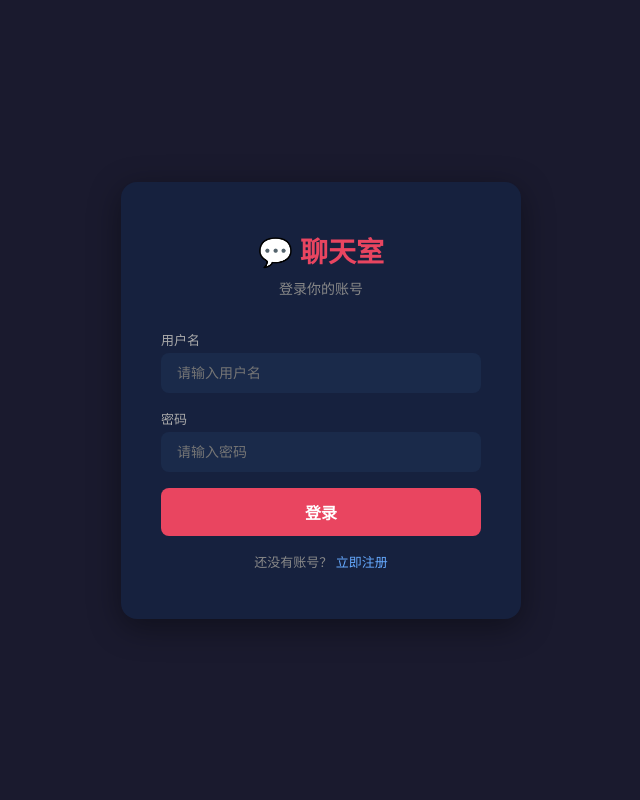
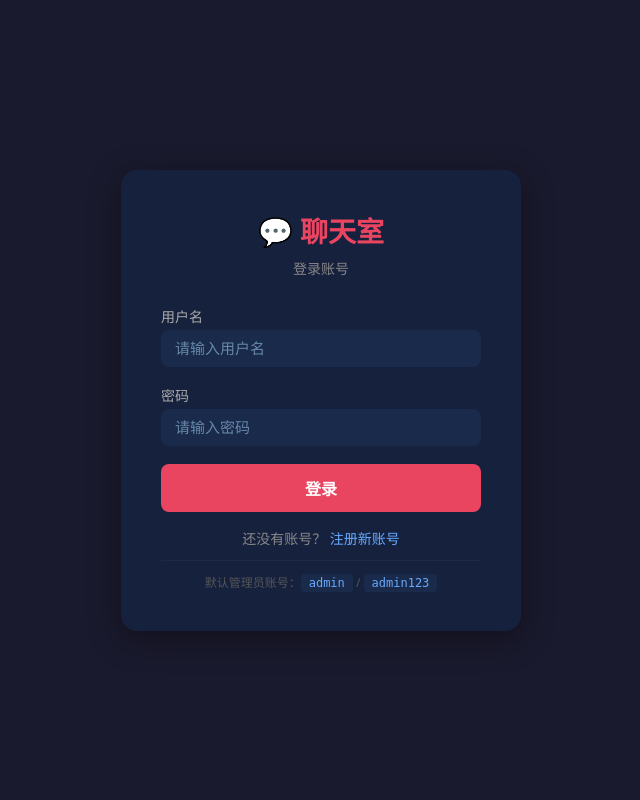
Before and after one commit to yingMC1/secret-chatting, a Flask app: page /login in a window 1280 px wide. Shown: the whole page, without its empty margins (319-959 px from the left). Run offline with Flask 3, Linux system fonts and the light colour scheme.

Commit message:
Update login.html

```diff
--- a/templates/login.html
+++ b/templates/login.html
@@ -6,88 +6,239 @@
     <title>登录 - 聊天室</title>
     <style>
         * { margin: 0; padding: 0; box-sizing: border-box; }
-        body { font-family: 'Segoe UI', sans-serif; background: #1a1a2e; min-height: 100vh; display: flex; justify-content: center; align-items: center; }
-        .login-box { background: #16213e; padding: 48px 40px; border-radius: 16px; width: 100%; max-width: 400px; box-shadow: 0 8px 32px rgba(0,0,0,0.4); }
-        .login-box h1 { color: #e94560; text-align: center; margin-bottom: 8px; font-size: 28px; }
-        .login-box .sub { color: #888; text-align: center; margin-bottom: 32px; font-size: 14px; }
-        .login-box label { color: #aaa; font-size: 13px; display: block; margin-bottom: 4px; }
-        .login-box input { width: 100%; padding: 12px 16px; border: none; border-radius: 8px; background: #1a2a4a; color: #eee; font-size: 14px; margin-bottom: 16px; outline: none; }
-        .login-box input:focus { border: 2px solid #e94560; }
-        .login-box .btn { width: 100%; padding: 12px; border: none; border-radius: 8px; background: #e94560; color: #fff; font-size: 16px; font-weight: bold; cursor: pointer; transition: 0.3s; }
-        .login-box .btn:hover { background: #c73652; }
-        .login-box .switch { text-align: center; margin-top: 16px; color: #888; font-size: 13px; }
-        .login-box .switch a { color: #66aaff; cursor: pointer; text-decoration: none; }
-        .login-box .switch a:hover { text-decoration: underline; }
-        .login-box .error { background: #cc3344; color: #fff; padding: 10px 14px; border-radius: 8px; margin-bottom: 16px; display: none; font-size: 13px; }
+        body {
+            font-family: 'Segoe UI', sans-serif;
+            background: #1a1a2e;
+            min-height: 100vh;
+            display: flex;
+            justify-content: center;
+            align-items: center;
+            color: #eee;
+        }
+        .container {
+            background: #16213e;
+            padding: 40px;
+            border-radius: 16px;
+            width: 100%;
+            max-width: 400px;
+            box-shadow: 0 8px 32px rgba(0,0,0,0.4);
+        }
+        .container h1 {
+            text-align: center;
+            color: #e94560;
+            margin-bottom: 8px;
+            font-size: 28px;
+        }
+        .container .subtitle {
+            text-align: center;
+            color: #888;
+            font-size: 14px;
+            margin-bottom: 28px;
+        }
+        .form-group {
+            margin-bottom: 18px;
+        }
+        .form-group label {
+            display: block;
+            font-size: 14px;
+            color: #aaa;
+            margin-bottom: 4px;
+        }
+        .form-group input {
+            width: 100%;
+            padding: 10px 14px;
+            border: none;
+            border-radius: 8px;
+            background: #1a2a4a;
+            color: #eee;
+            font-size: 15px;
+            outline: none;
+            transition: 0.3s;
+        }
+        .form-group input:focus {
+            background: #0f3460;
+            box-shadow: 0 0 0 2px #e94560;
+        }
+        .form-group input::placeholder { color: #6688aa; }
+        .btn {
+            width: 100%;
+            padding: 12px;
+            border: none;
+            border-radius: 8px;
+            background: #e94560;
+            color: #fff;
+            font-size: 16px;
+            cursor: pointer;
+            transition: 0.3s;
+            font-weight: bold;
+        }
+        .btn:hover { background: #c73652; }
+        .btn:disabled { opacity: 0.6; cursor: not-allowed; }
+        .toggle-mode {
+            text-align: center;
+            margin-top: 16px;
+            font-size: 14px;
+            color: #888;
+        }
+        .toggle-mode a {
+            color: #66aaff;
+            text-decoration: none;
+            cursor: pointer;
+        }
+        .toggle-mode a:hover { text-decoration: underline; }
+        .error-msg {
+            background: #cc3344;
+            padding: 10px 14px;
+            border-radius: 8px;
+            font-size: 14px;
+            margin-bottom: 16px;
+            display: none;
+        }
+        .error-msg.show { display: block; }
+        .success-msg {
+            background: #0f8a5a;
+            padding: 10px 14px;
+            border-radius: 8px;
+            font-size: 14px;
+            margin-bottom: 16px;
+            display: none;
+        }
+        .success-msg.show { display: block; }
+        .default-hint {
+            text-align: center;
+            font-size: 12px;
+            color: #555;
+            margin-top: 12px;
+            border-top: 1px solid #1a2a4a;
+            padding-top: 12px;
+        }
+        .default-hint code {
+            background: #1a2a4a;
+            padding: 2px 8px;
+            border-radius: 4px;
+            color: #66aaff;
+        }
     </style>
 </head>
 <body>
-<div class="login-box">
+    <div class="container">
         <h1>💬 聊天室</h1>
-    <p class="sub" id="formTitle">登录你的账号</p>
-    <div class="error" id="errorMsg"></div>
+        <div class="subtitle" id="modeTitle">登录账号</div>
 
-    <form id="loginForm" onsubmit="return handleSubmit()">
-        <label>用户名</label>
-        <input type="text" id="username" placeholder="请输入用户名" required>
+        <div class="error-msg" id="errorMsg"></div>
+        <div class="success-msg" id="successMsg"></div>
 
-        <label>密码</label>
-        <input type="password" id="password" placeholder="请输入密码" required>
-
+        <form id="authForm" onsubmit="handleSubmit(event)">
+            <div class="form-group">
+                <label for="username">用户名</label>
+                <input type="text" id="username" placeholder="请输入用户名" required autocomplete="username">
+            </div>
+            <div class="form-group">
+                <label for="password">密码</label>
+                <input type="password" id="password" placeholder="请输入密码" required autocomplete="current-password">
+            </div>
             <button type="submit" class="btn" id="submitBtn">登录</button>
         </form>
 
-    <div class="switch">
-        <span id="switchText">还没有账号？</span>
-        <a id="switchLink" onclick="toggleMode()">立即注册</a>
+        <div class="toggle-mode">
+            <span id="toggleText">还没有账号？</span>
+            <a id="toggleLink" onclick="toggleMode()">注册新账号</a>
+        </div>
+
+        <div class="default-hint">
+            默认管理员账号：<code>admin</code> / <code>admin123</code>
         </div>
     </div>
 
     <script>
-    let isLogin = true;
+        let isLoginMode = true;
 
         function toggleMode() {
-        isLogin = !isLogin;
-        document.getElementById('formTitle').textContent = isLogin ? '登录你的账号' : '创建新账号';
-        document.getElementById('submitBtn').textContent = isLogin ? '登录' : '注册';
-        document.getElementById('switchText').textContent = isLogin ? '还没有账号？' : '已有账号？';
-        document.getElementById('switchLink').textContent = isLogin ? '立即注册' : '去登录';
-        document.getElementById('errorMsg').style.display = 'none';
+            isLoginMode = !isLoginMode;
+            const title = document.getElementById('modeTitle');
+            const btn = document.getElementById('submitBtn');
+            const toggleText = document.getElementById('toggleText');
+            const toggleLink = document.getElementById('toggleLink');
+
+            if (isLoginMode) {
+                title.textContent = '登录账号';
+                btn.textContent = '登录';
+                toggleText.textContent = '还没有账号？';
+                toggleLink.textContent = '注册新账号';
+            } else {
+                title.textContent = '注册新账号';
+                btn.textContent = '注册';
+                toggleText.textContent = '已有账号？';
+                toggleLink.textContent = '去登录';
+            }
+            document.getElementById('errorMsg').classList.remove('show');
+            document.getElementById('successMsg').classList.remove('show');
         }
 
-    function handleSubmit() {
+        async function handleSubmit(e) {
+            e.preventDefault();
             const username = document.getElementById('username').value.trim();
-        const password = document.getElementById('password').value.trim();
-        const errorEl = document.getElementById('errorMsg');
+            const password = document.getElementById('password').value;
+            const errorMsg = document.getElementById('errorMsg');
+            const successMsg = document.getElementById('successMsg');
+            const btn = document.getElementById('submitBtn');
+
+            errorMsg.classList.remove('show');
+            successMsg.classList.remove('show');
 
             if (!username || !password) {
-            errorEl.textContent = '请填写用户名和密码';
-            errorEl.style.display = 'block';
-            return false;
+                errorMsg.textContent = '请填写用户名和密码';
+                errorMsg.classList.add('show');
+                return;
             }
 
-        const url = isLogin ? '/api/login' : '/api/register';
-        fetch(url, {
+            btn.disabled = true;
+            btn.textContent = '处理中...';
+
+            try {
+                const endpoint = isLoginMode ? '/api/login' : '/api/register';
+                const res = await fetch(endpoint, {
                     method: 'POST',
                     headers: { 'Content-Type': 'application/json' },
                     body: JSON.stringify({ username, password })
-        })
-        .then(res => res.json())
-        .then(data => {
-            if (data.success) {
+                });
+                const data = await res.json();
+
+                if (res.ok) {
+                    if (isLoginMode) {
+                        successMsg.textContent = '✅ 登录成功，正在跳转...';
+                        successMsg.classList.add('show');
+                        setTimeout(() => {
                             window.location.href = '/';
+                        }, 500);
                     } else {
-                errorEl.textContent = data.error || '操作失败';
-                errorEl.style.display = 'block';
+                        successMsg.textContent = '✅ 注册成功，请登录';
+                        successMsg.classList.add('show');
+                        // 自动切换到登录模式
+                        if (!isLoginMode) toggleMode();
+                        document.getElementById('username').value = '';
+                        document.getElementById('password').value = '';
                     }
-        })
-        .catch(() => {
-            errorEl.textContent = '网络错误，请重试';
-            errorEl.style.display = 'block';
+                } else {
+                    errorMsg.textContent = data.error || '操作失败，请重试';
+                    errorMsg.classList.add('show');
+                }
+            } catch (err) {
+                errorMsg.textContent = '网络错误，请检查连接';
+                errorMsg.classList.add('show');
+            } finally {
+                btn.disabled = false;
+                btn.textContent = isLoginMode ? '登录' : '注册';
+            }
+        }
+
+        // Enter 键提交
+        document.getElementById('authForm').addEventListener('keydown', (e) => {
+            if (e.key === 'Enter') {
+                e.preventDefault();
+                document.getElementById('submitBtn').click();
+            }
         });
-
-        return false;
-    }
     </script>
 </body>
 </html>
```
Lines whose indentation alone changed are shown as unchanged.
